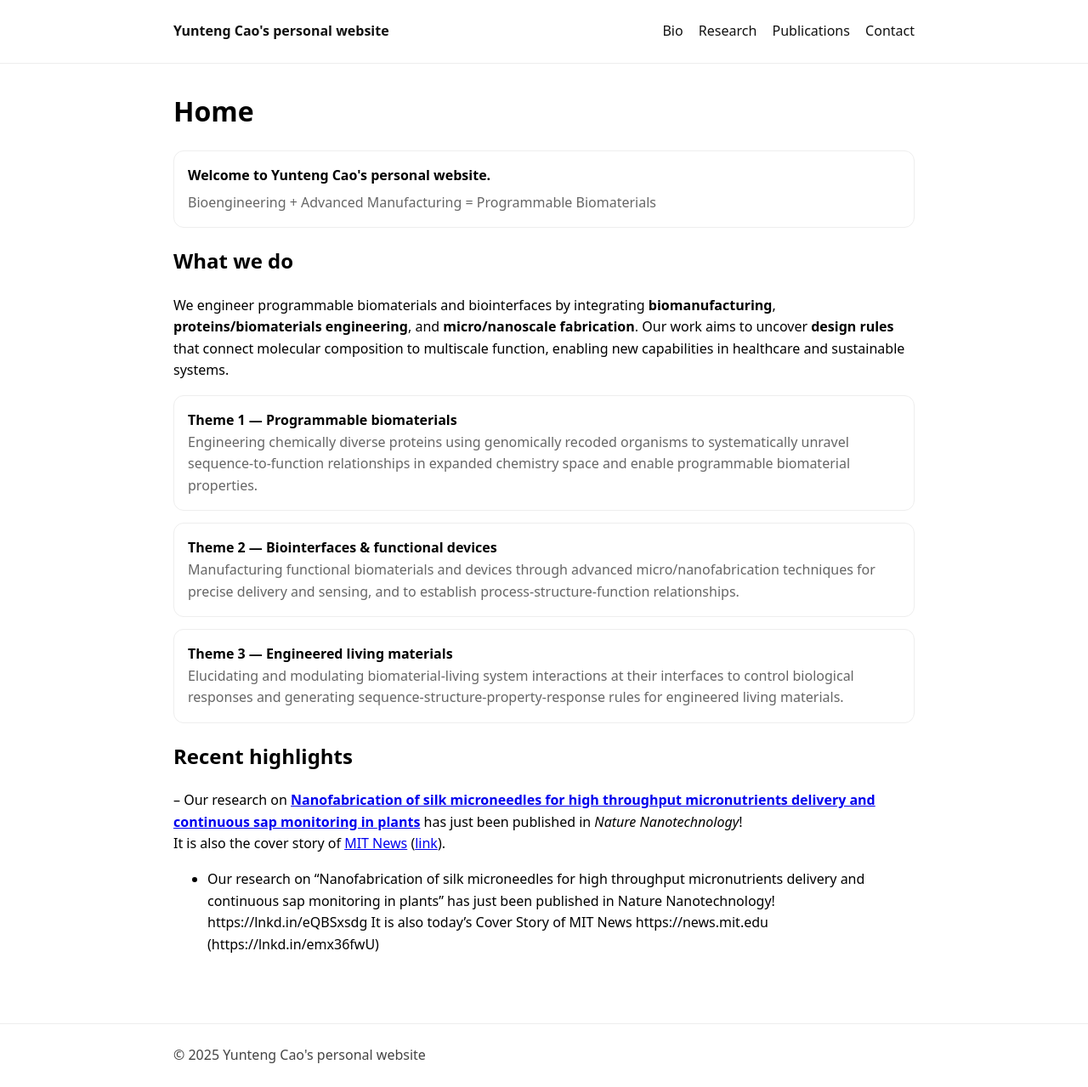
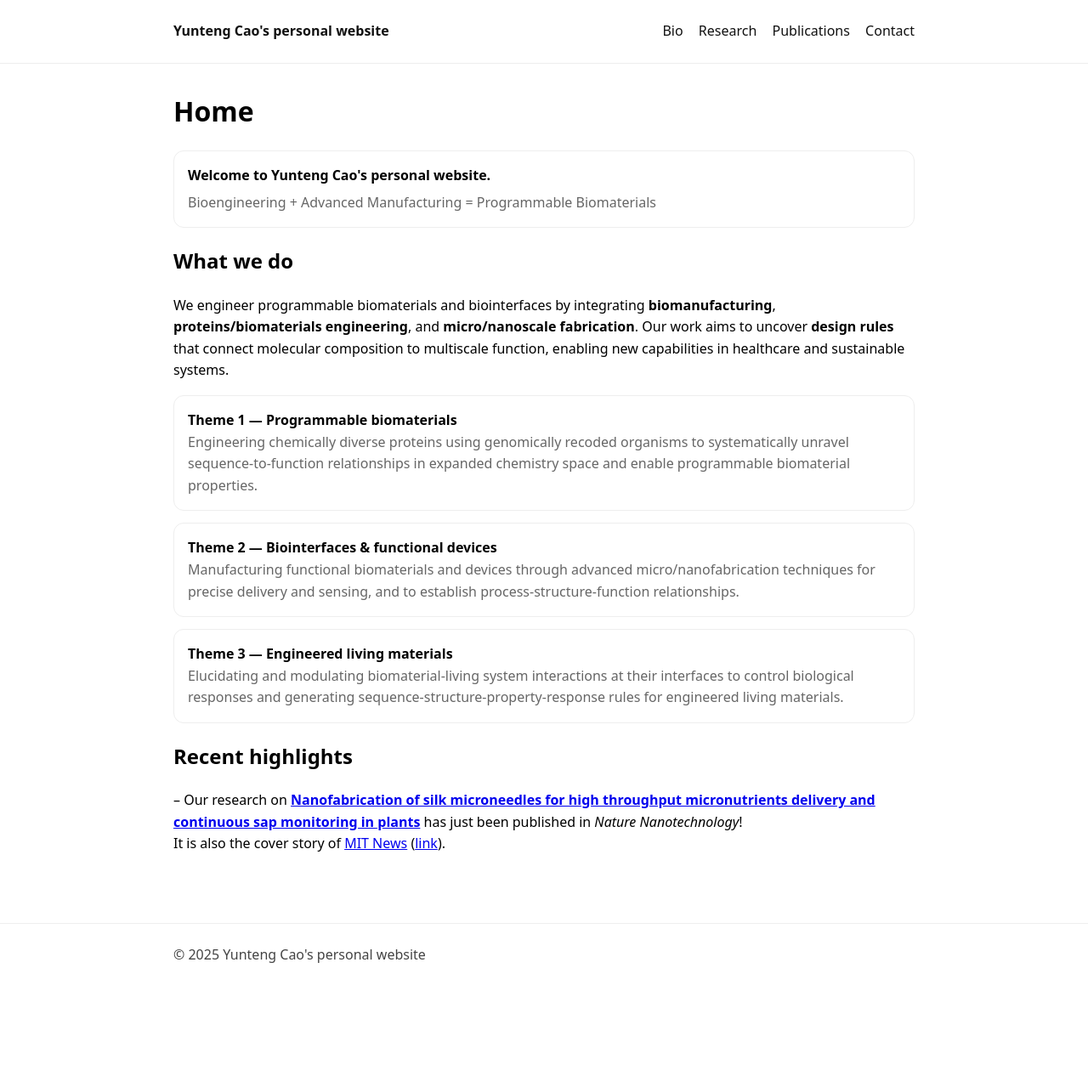
Before and after one commit to Yunteng-Cao/yunteng-cao.github.io, a Jekyll site: the page built from index.md, in a window 1280 px wide and 1279 px high. Shown: the whole window at 85% size. Built offline with Jekyll 4.4.1, drawn with Linux system fonts in a browser that asks for light colours.

Commit message:
Update index.md

```diff
--- a/index.md
+++ b/index.md
@@ -27,7 +27,5 @@
 </div>
 
 ## Recent highlights
--- Our research on **[Nanofabrication of silk microneedles for high throughput micronutrients delivery and continuous sap monitoring in plants](https://lnkd.in/eQBSxsdg)** has just been published in *Nature Nanotechnology*!
-  It is also the cover story of [MIT News](https://news.mit.edu) ([link](https://lnkd.in/emx36fwU)).
-
-- Our research on "Nanofabrication of silk microneedles for high throughput micronutrients delivery and continuous sap monitoring in plants" has just been published in Nature Nanotechnology! https://lnkd.in/eQBSxsdg It is also today’s Cover Story of MIT News https://news.mit.edu (https://lnkd.in/emx36fwU)
+-- Our research on **[Nanofabrication of silk microneedles for high throughput micronutrients delivery and continuous sap monitoring in plants]((https://www.nature.com/articles/s41565-025-01923-2))** has just been published in *Nature Nanotechnology*!
+  It is also the cover story of [MIT News](https://news.mit.edu) ([link](https://news.mit.edu/2025/will-vegetables-future-be-fortified-using-tiny-needles-0429)).
```
